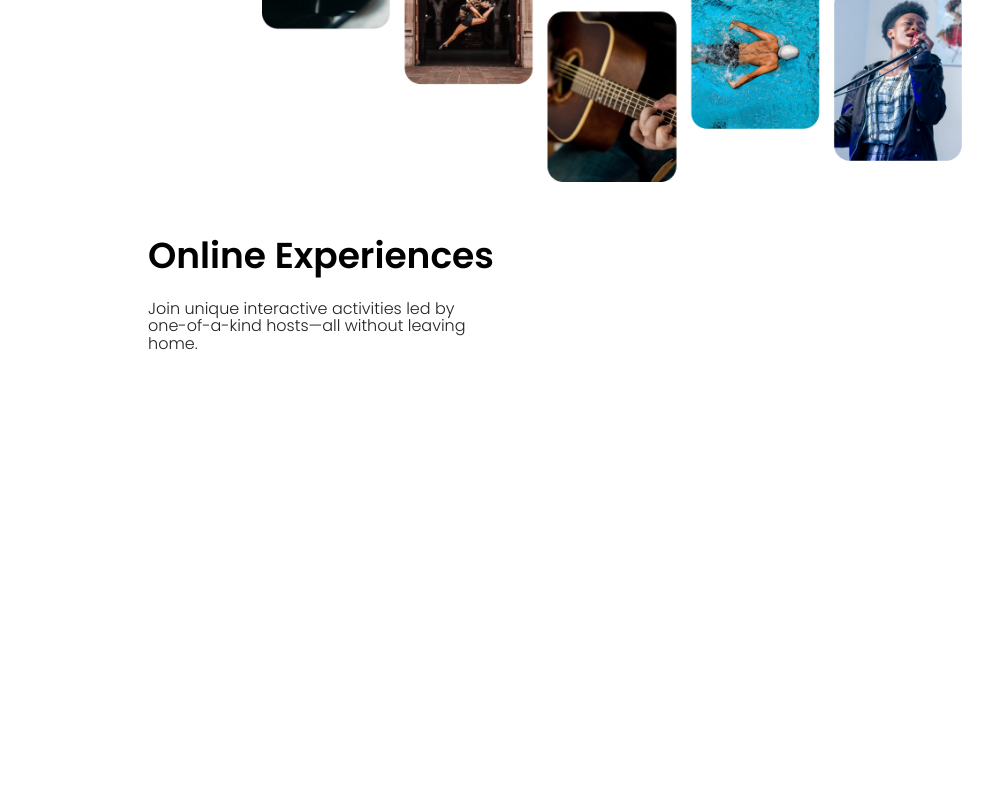
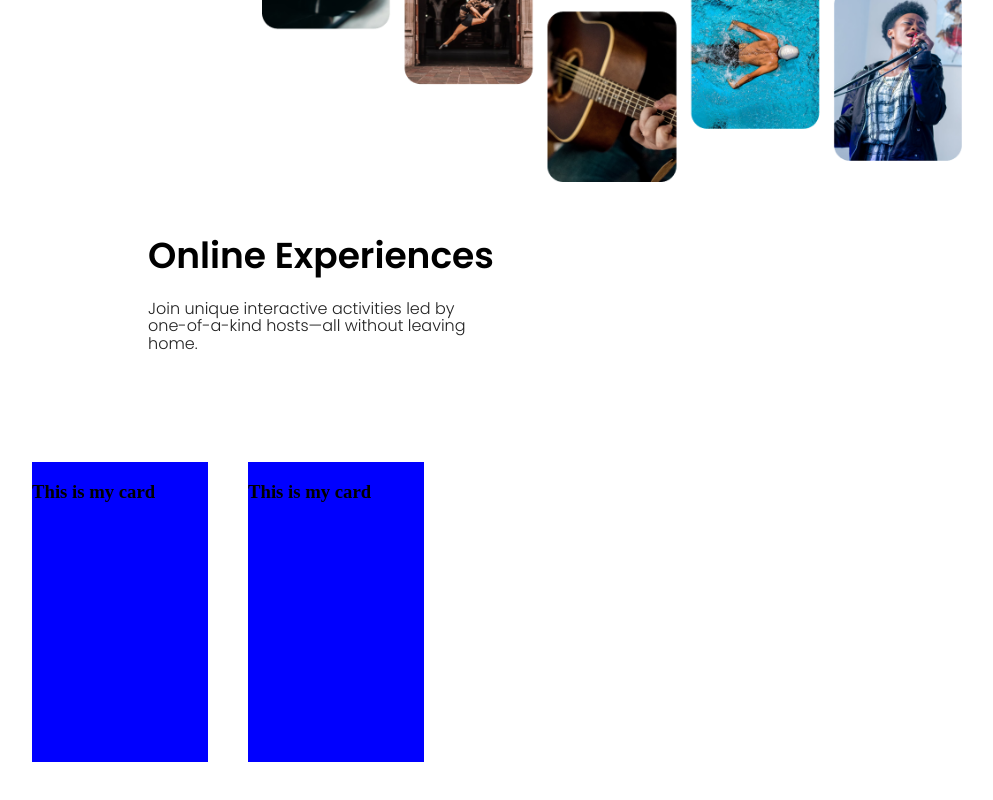
Before and after one commit to alejotsv/AirbnbExperience, a React (Vite) app: page / in a window 1280 px wide. Shown: the part 348-1148 px from the top of the page, without its empty margins (28-1021 px from the left). Before the commit the page ends 800 px from the top, so only its background shows below. Built offline with nearby package versions, Linux system fonts and the light colour scheme.

Commit message:
update css for cards

```diff
--- a/src/App.css
+++ b/src/App.css
@@ -67,3 +67,20 @@
 
   color: #222222;
 }
+
+.cards {
+  position: absolute;
+  display: inline-flex;
+  width: 100%;
+  height: 450px;
+  top: 750px;
+  padding: 40px 20px 40px 40px;
+
+}
+
+.card {
+  height: 300px;
+  width: 176px;
+  margin: 20px 20px 20px 20px;
+  background-color:blue;
+}
--- a/src/App.jsx
+++ b/src/App.jsx
@@ -1,15 +1,17 @@
 import React from 'react';
 import './App.css';
 import NavBar from './components/NavBar';
-import Main from "./components/Main";
+import Main from './components/Main';
+import Cards from './components/Cards';
 
 const App = () => {
   return(
     <div className='App'>
       <NavBar />
       <Main />
+      <Cards />
     </div>
-  )
+  );
 }
 
 export default App;
--- a/src/components/Cards.jsx
+++ b/src/components/Cards.jsx
@@ -5,6 +5,7 @@ const Cards = () => {
   return(
     <div className='cards'>
       <Card />
+      <Card />
     </div>
   )
 }
```
